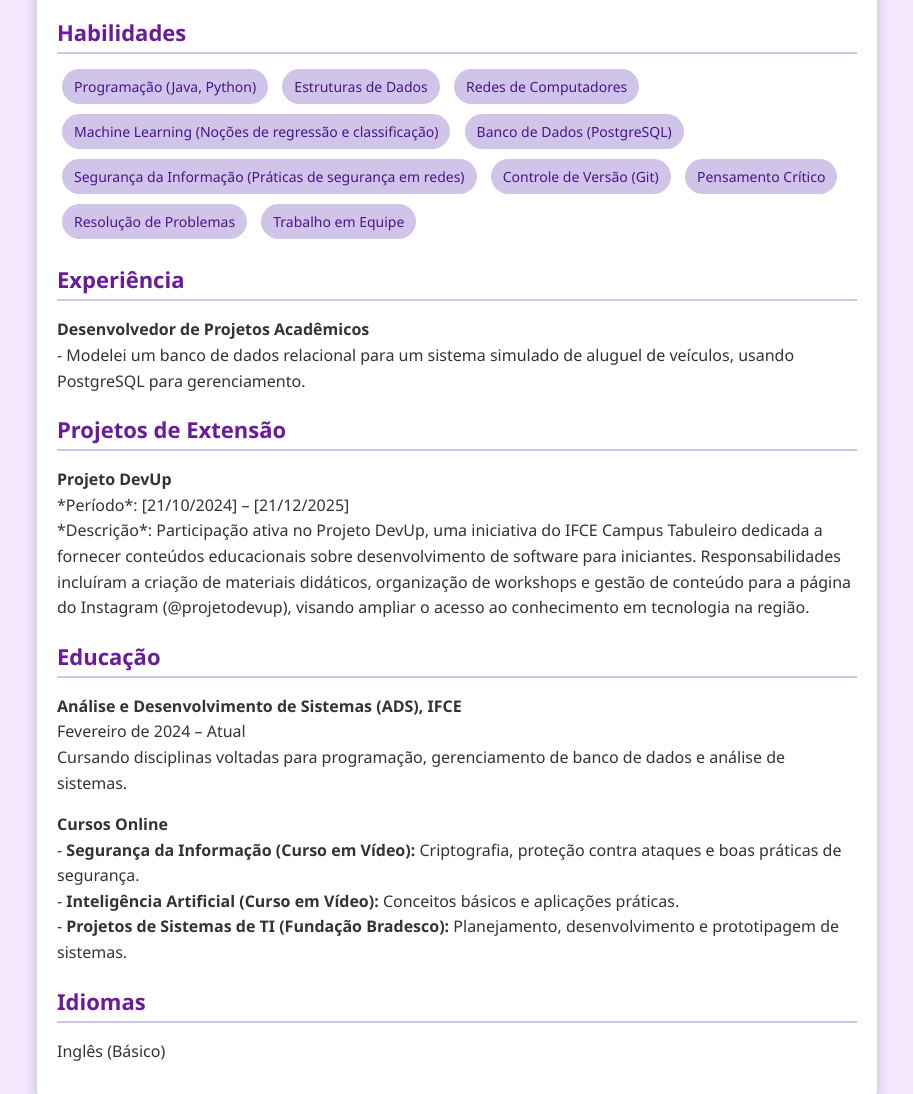
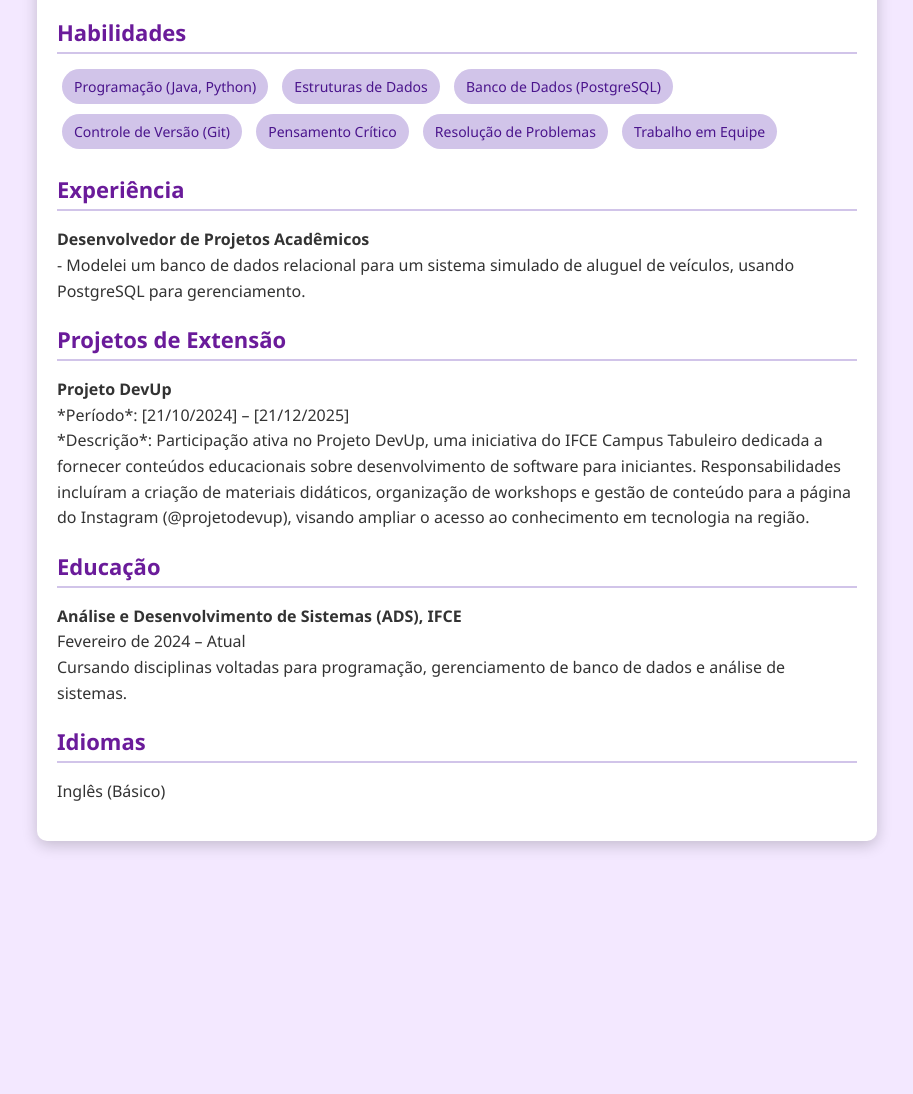
Before and after one commit to JorgeALDev/curriculo, a plain HTML site: page index.html in a window 1280 px wide. Shown: the part 354-1448 px from the top of the page, without its empty margins (183-1096 px from the left). After the commit the page ends 1215 px from the top, so only its background shows below. Drawn offline with Linux system fonts and the light colour scheme.

Commit message:
Update index.html

```diff
--- a/index.html
+++ b/index.html
@@ -112,10 +112,7 @@
             <div class="skills">
                 <span>Programação (Java, Python)</span>
                 <span>Estruturas de Dados</span>
-                <span>Redes de Computadores</span>
-                <span>Machine Learning (Noções de regressão e classificação)</span>
                 <span>Banco de Dados (PostgreSQL)</span>
-                <span>Segurança da Informação (Práticas de segurança em redes)</span>
                 <span>Controle de Versão (Git)</span>
                 <span>Pensamento Crítico</span>
                 <span>Resolução de Problemas</span>
@@ -147,11 +144,6 @@
         <div class="section">
             <h2>Educação</h2>
             <p><strong>Análise e Desenvolvimento de Sistemas (ADS), IFCE</strong> <br> Fevereiro de 2024 – Atual <br> Cursando disciplinas voltadas para programação, gerenciamento de banco de dados e análise de sistemas.</p>
-            <p><strong>Cursos Online</strong> <br>
-                - <strong>Segurança da Informação (Curso em Vídeo):</strong> Criptografia, proteção contra ataques e boas práticas de segurança. <br>
-                - <strong>Inteligência Artificial (Curso em Vídeo):</strong> Conceitos básicos e aplicações práticas. <br>
-                - <strong>Projetos de Sistemas de TI (Fundação Bradesco):</strong> Planejamento, desenvolvimento e prototipagem de sistemas.
-            </p>
         </div>
 
         <div class="section">
```
